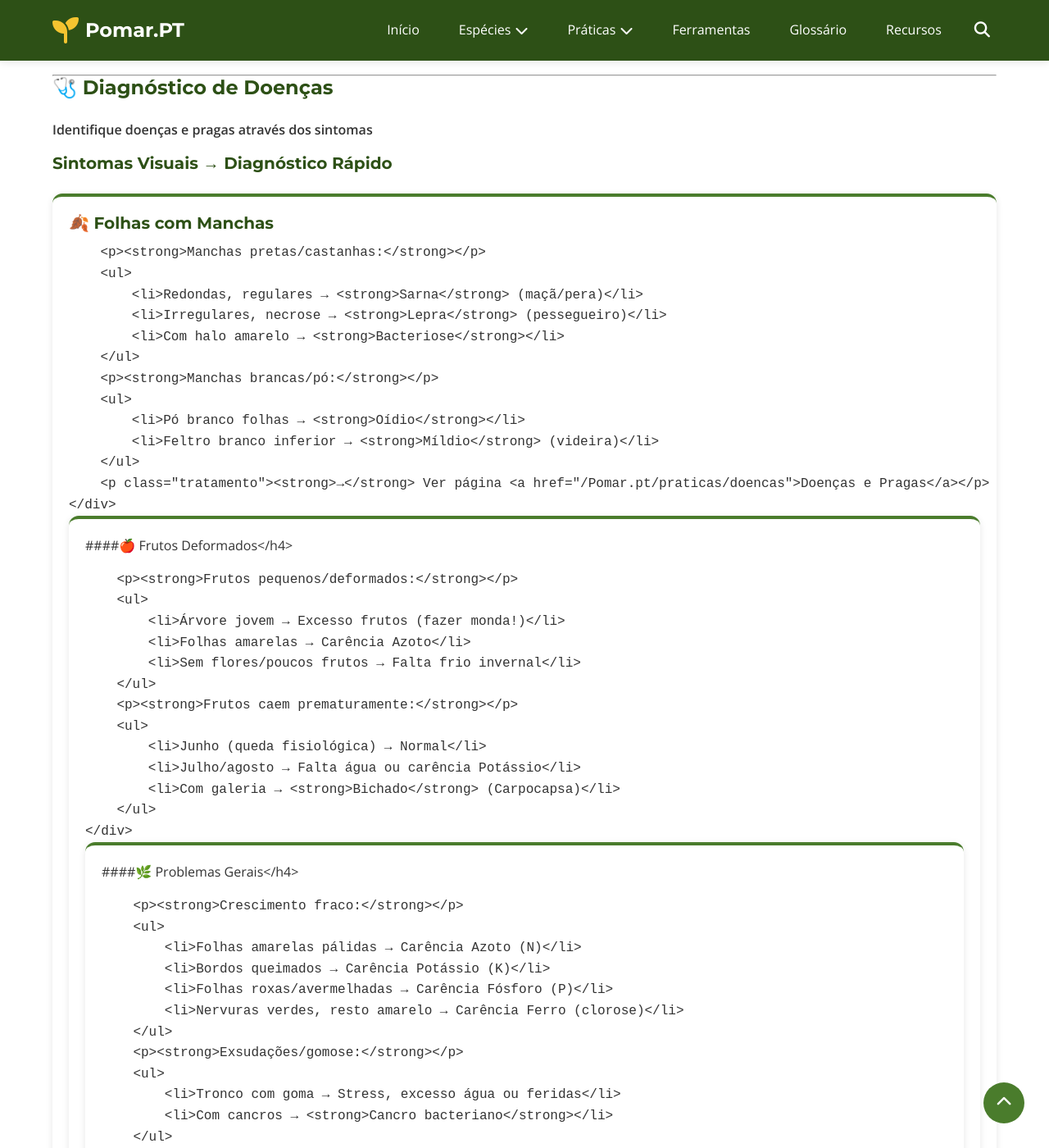
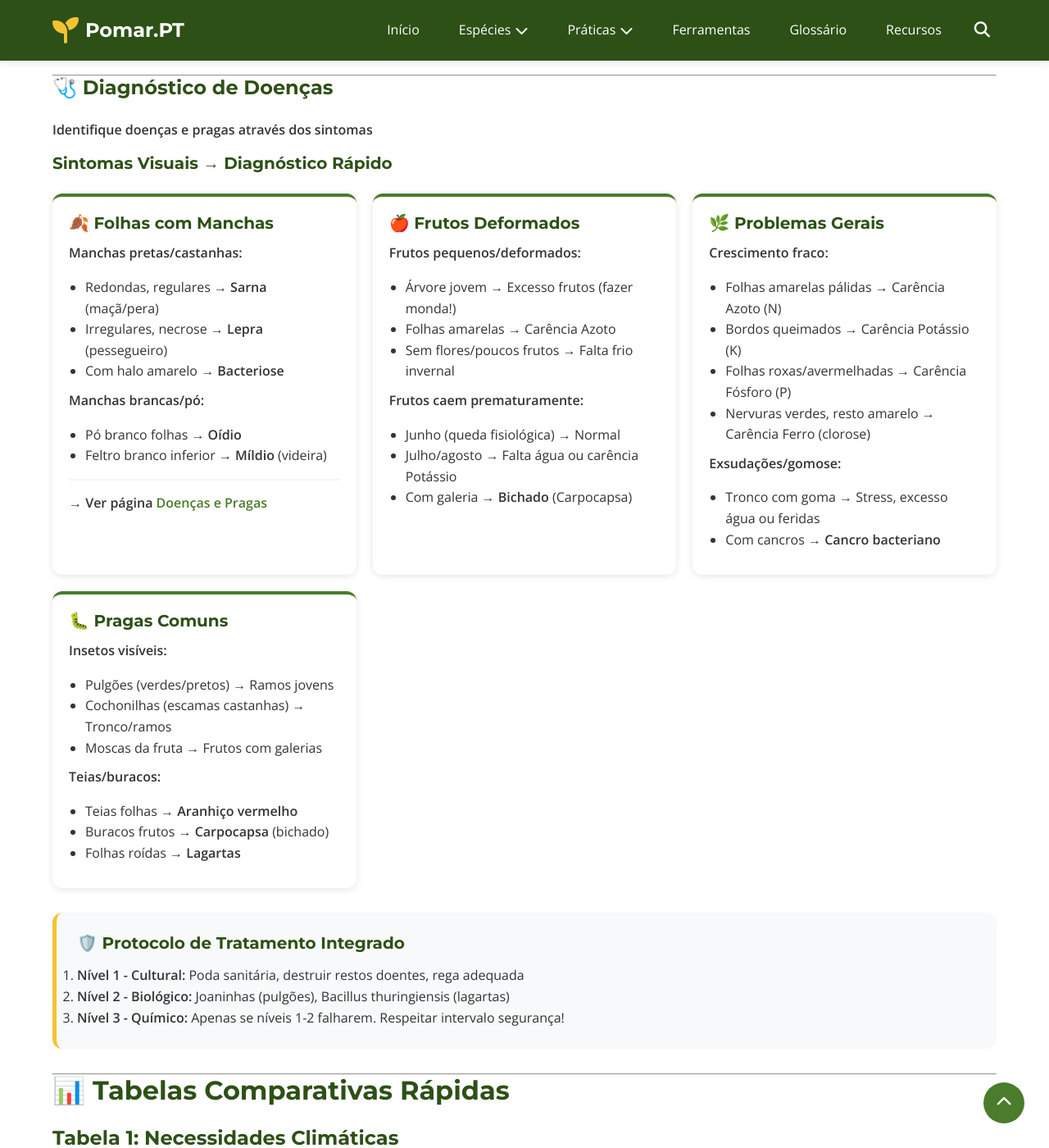
Before and after one commit to MustardDC/Pomar.pt, a Jekyll site: the page built from ferramentas.md, in a window 1280 px wide and 1400 px high, scrolled down 3230 px. Shown: the whole window at 82% size. Built offline with Jekyll 4.4.1, drawn with Linux system fonts in a browser that asks for light colours; some of the changed text lies outside the part shown.

Commit message:
Fix: Converter HTML para markdown nas páginas complementares
Correções em ferramentas.md:
- Converter blocos <p><ul><li> para markdown nas divs sintomas-lista
- Corrigir headers malformados (#### text</h4> → #### text)
- 4 cards de diagnóstico agora exibem listas markdown corretamente

Correções parciais em recursos.md:
- Adicionar markdown="1" a instituicao-body e instituicao-destaque
- Converter primeiro card (INIAV) HTML para markdown
- Restantes cards serão convertidos se necessário

Problema: Divs com markdown="1" não devem conter HTML direto (<p>, <ul>).
Solução: Converter todo HTML interno para markdown puro.

Co-Authored-By: Claude Sonnet 4.5 <noreply@anthropic.com>

```diff
--- a/ferramentas.md
+++ b/ferramentas.md
@@ -178,79 +178,76 @@ Selecione a sua região:
 #### 🍂 Folhas com Manchas
 
 <div class="sintomas-lista" markdown="1">
-        <p><strong>Manchas pretas/castanhas:</strong></p>
-        <ul>
-            <li>Redondas, regulares → <strong>Sarna</strong> (maçã/pera)</li>
-            <li>Irregulares, necrose → <strong>Lepra</strong> (pessegueiro)</li>
-            <li>Com halo amarelo → <strong>Bacteriose</strong></li>
-        </ul>
-        <p><strong>Manchas brancas/pó:</strong></p>
-        <ul>
-            <li>Pó branco folhas → <strong>Oídio</strong></li>
-            <li>Feltro branco inferior → <strong>Míldio</strong> (videira)</li>
-        </ul>
-        <p class="tratamento"><strong>→</strong> Ver página <a href="{{ '/praticas/doencas' | relative_url }}">Doenças e Pragas</a></p>
-    </div>
+
+**Manchas pretas/castanhas:**
+- Redondas, regulares → **Sarna** (maçã/pera)
+- Irregulares, necrose → **Lepra** (pessegueiro)
+- Com halo amarelo → **Bacteriose**
+
+**Manchas brancas/pó:**
+- Pó branco folhas → **Oídio**
+- Feltro branco inferior → **Míldio** (videira)
+
+<p class="tratamento"><strong>→</strong> Ver página <a href="{{ '/praticas/doencas' | relative_url }}">Doenças e Pragas</a></p>
+
+</div>
 </div>
 
 <div class="sintoma-card" markdown="1">
 
-####🍎 Frutos Deformados</h4>
+#### 🍎 Frutos Deformados
 
 <div class="sintomas-lista" markdown="1">
-        <p><strong>Frutos pequenos/deformados:</strong></p>
-        <ul>
-            <li>Árvore jovem → Excesso frutos (fazer monda!)</li>
-            <li>Folhas amarelas → Carência Azoto</li>
-            <li>Sem flores/poucos frutos → Falta frio invernal</li>
-        </ul>
-        <p><strong>Frutos caem prematuramente:</strong></p>
-        <ul>
-            <li>Junho (queda fisiológica) → Normal</li>
-            <li>Julho/agosto → Falta água ou carência Potássio</li>
-            <li>Com galeria → <strong>Bichado</strong> (Carpocapsa)</li>
-        </ul>
-    </div>
+
+**Frutos pequenos/deformados:**
+- Árvore jovem → Excesso frutos (fazer monda!)
+- Folhas amarelas → Carência Azoto
+- Sem flores/poucos frutos → Falta frio invernal
+
+**Frutos caem prematuramente:**
+- Junho (queda fisiológica) → Normal
+- Julho/agosto → Falta água ou carência Potássio
+- Com galeria → **Bichado** (Carpocapsa)
+
+</div>
 </div>
 
 <div class="sintoma-card" markdown="1">
 
-####🌿 Problemas Gerais</h4>
+#### 🌿 Problemas Gerais
 
 <div class="sintomas-lista" markdown="1">
-        <p><strong>Crescimento fraco:</strong></p>
-        <ul>
-            <li>Folhas amarelas pálidas → Carência Azoto (N)</li>
-            <li>Bordos queimados → Carência Potássio (K)</li>
-            <li>Folhas roxas/avermelhadas → Carência Fósforo (P)</li>
-            <li>Nervuras verdes, resto amarelo → Carência Ferro (clorose)</li>
-        </ul>
-        <p><strong>Exsudações/gomose:</strong></p>
-        <ul>
-            <li>Tronco com goma → Stress, excesso água ou feridas</li>
-            <li>Com cancros → <strong>Cancro bacteriano</strong></li>
-        </ul>
-    </div>
+
+**Crescimento fraco:**
+- Folhas amarelas pálidas → Carência Azoto (N)
+- Bordos queimados → Carência Potássio (K)
+- Folhas roxas/avermelhadas → Carência Fósforo (P)
+- Nervuras verdes, resto amarelo → Carência Ferro (clorose)
+
+**Exsudações/gomose:**
+- Tronco com goma → Stress, excesso água ou feridas
+- Com cancros → **Cancro bacteriano**
+
+</div>
 </div>
 
 <div class="sintoma-card" markdown="1">
 
-####🐛 Pragas Comuns</h4>
+#### 🐛 Pragas Comuns
 
 <div class="sintomas-lista" markdown="1">
-        <p><strong>Insetos visíveis:</strong></p>
-        <ul>
-            <li>Pulgões (verdes/pretos) → Ramos jovens</li>
-            <li>Cochonilhas (escamas castanhas) → Tronco/ramos</li>
-            <li>Moscas da fruta → Frutos com galerias</li>
-        </ul>
-        <p><strong>Teias/buracos:</strong></p>
-        <ul>
-            <li>Teias folhas → <strong>Aranhiço vermelho</strong></li>
-            <li>Buracos frutos → <strong>Carpocapsa</strong> (bichado)</li>
-            <li>Folhas roídas → <strong>Lagartas</strong></li>
-        </ul>
-    </div>
+
+**Insetos visíveis:**
+- Pulgões (verdes/pretos) → Ramos jovens
+- Cochonilhas (escamas castanhas) → Tronco/ramos
+- Moscas da fruta → Frutos com galerias
+
+**Teias/buracos:**
+- Teias folhas → **Aranhiço vermelho**
+- Buracos frutos → **Carpocapsa** (bichado)
+- Folhas roídas → **Lagartas**
+
+</div>
 </div>
 
 </div>
```
Also changed, not shown: recursos.md (+20 -20 lines).
